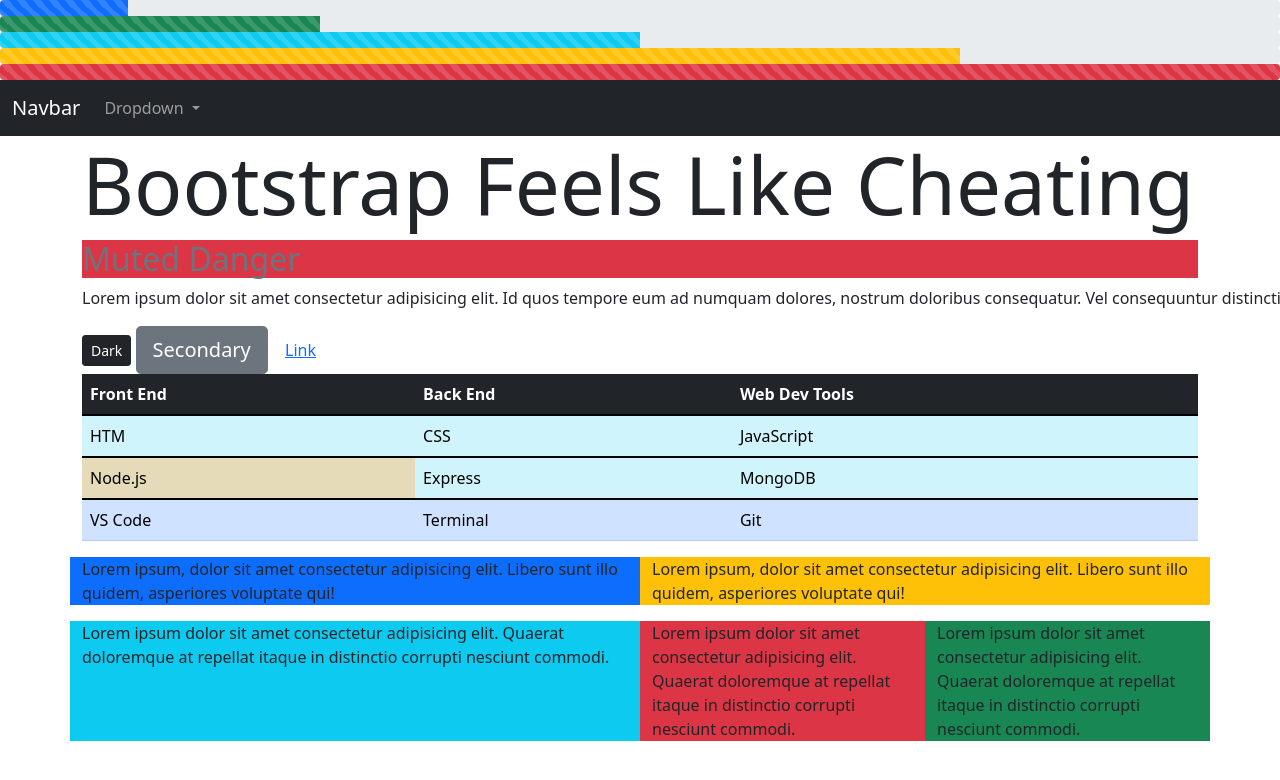
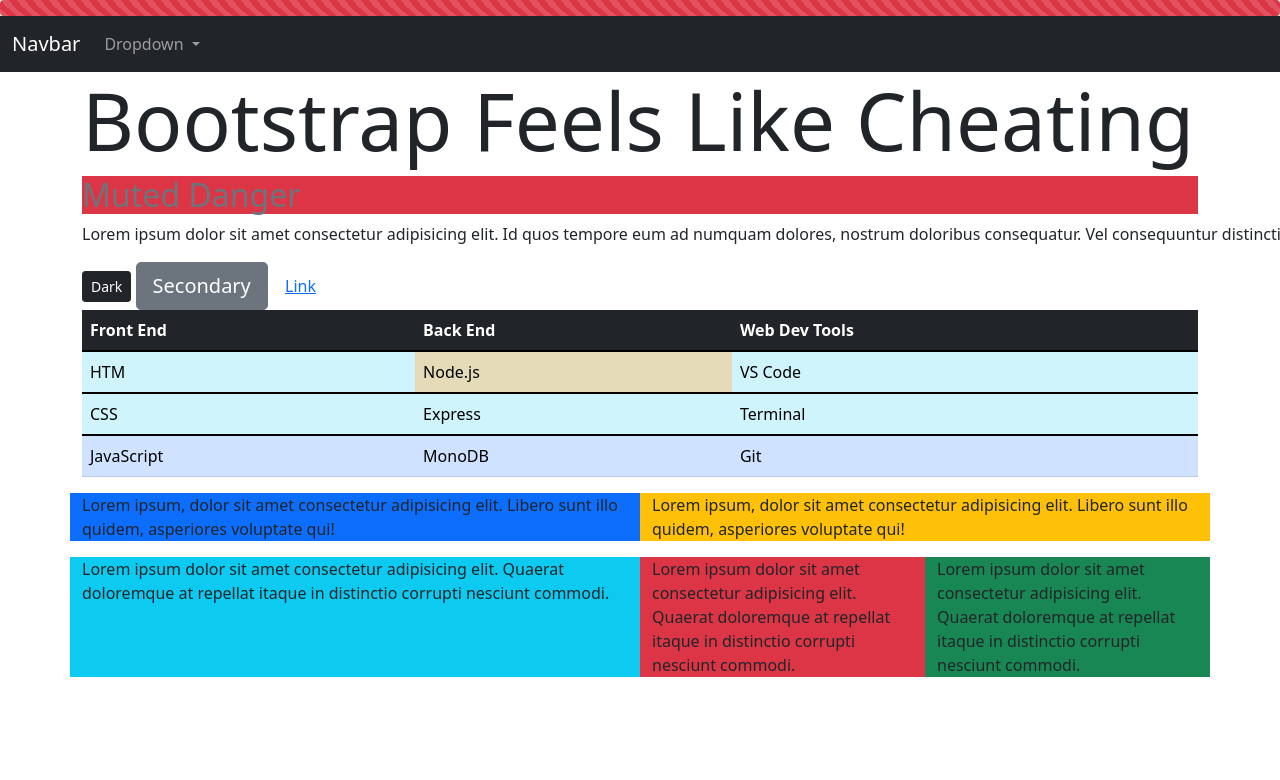
Before and after one commit to DulceWhite/BootstrapExercise, a plain HTML site: page index.html in a window 1280 px wide. Shown: the top 780 px of the page. Drawn offline with nearby package versions, Linux system fonts and the light colour scheme.

Commit message:
Corrections on table data and reduction on progress bars.

```diff
--- a/index.html
+++ b/index.html
@@ -15,18 +15,7 @@
 <body>
 
     <!-- Progress Bar -->
-    <div class="progress">
-        <div class="progress-bar progress-bar-striped" role="progressbar" style="width: 10%" aria-valuenow="10" aria-valuemin="0" aria-valuemax="100"></div>
-      </div>
-      <div class="progress">
-        <div class="progress-bar progress-bar-striped bg-success" role="progressbar" style="width: 25%" aria-valuenow="25" aria-valuemin="0" aria-valuemax="100"></div>
-      </div>
-      <div class="progress">
-        <div class="progress-bar progress-bar-striped bg-info" role="progressbar" style="width: 50%" aria-valuenow="50" aria-valuemin="0" aria-valuemax="100"></div>
-      </div>
-      <div class="progress">
-        <div class="progress-bar progress-bar-striped bg-warning" role="progressbar" style="width: 75%" aria-valuenow="75" aria-valuemin="0" aria-valuemax="100"></div>
-      </div>
+
       <div class="progress">
         <div class="progress-bar progress-bar-striped bg-danger" role="progressbar" style="width: 100%" aria-valuenow="100" aria-valuemin="0" aria-valuemax="100"></div>
       </div>
@@ -75,17 +64,17 @@
           <tbody class="table table-striped table-info">
               <tr>
                   <td>HTM</td>
-                  <td>CSS</td>
-                  <td>JavaScript</td>
+                  <td class="table-active table-warning">Node.js</td>
+                  <td>VS Code</td>
               </tr>
               <tr>
-                  <td class="table-active table-warning">Node.js</td>
+                  <td>CSS</td>
                   <td>Express</td>
-                  <td>MongoDB</td>
+                  <td>Terminal</td>
               </tr>
               <tr class="table-primary">
-                  <td>VS Code</td>
-                  <td>Terminal</td>
+                  <td>JavaScript</td>
+                  <td>MonoDB</td>
                   <td>Git</td>
               </tr>
           </tbody>
```
